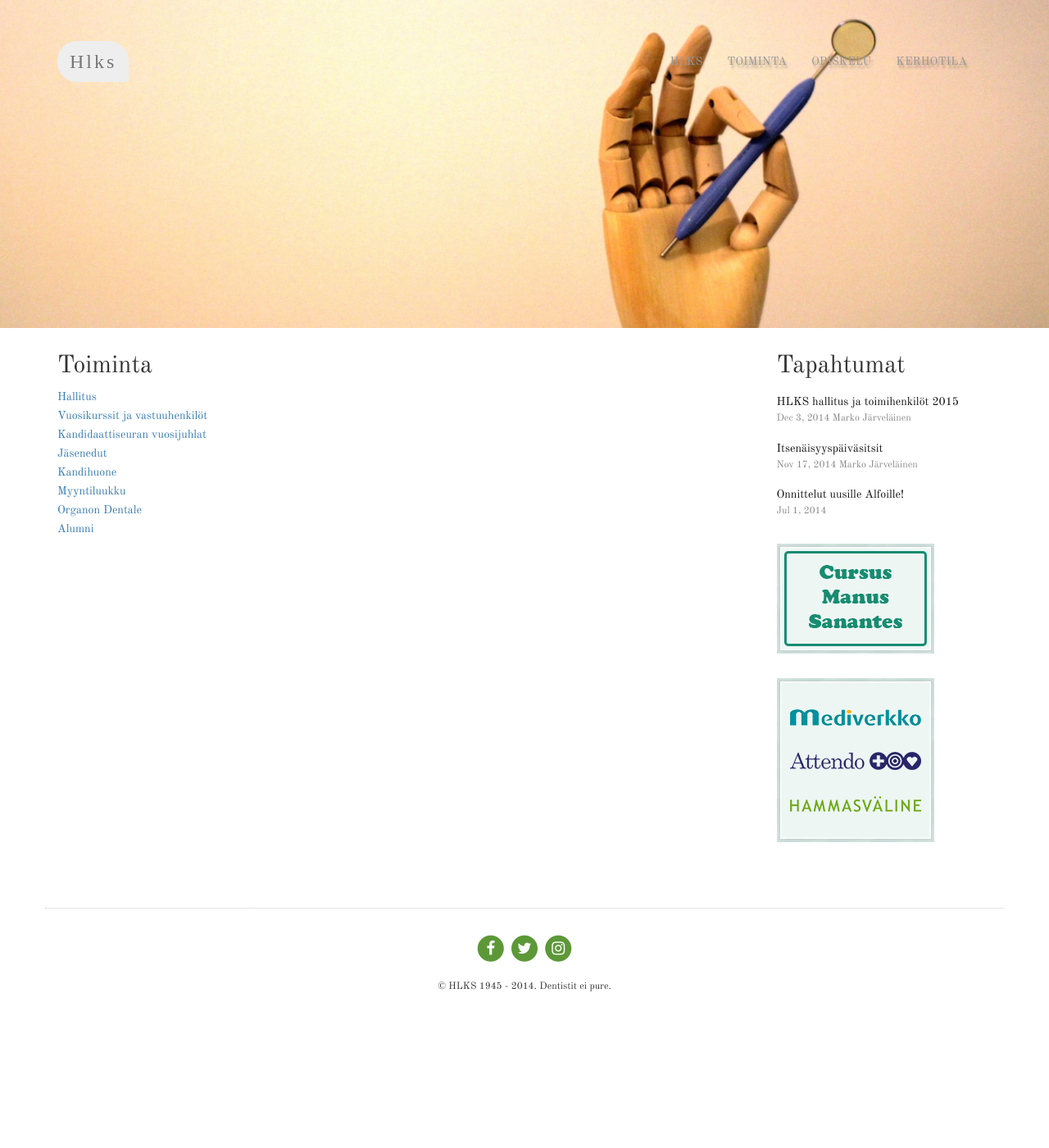
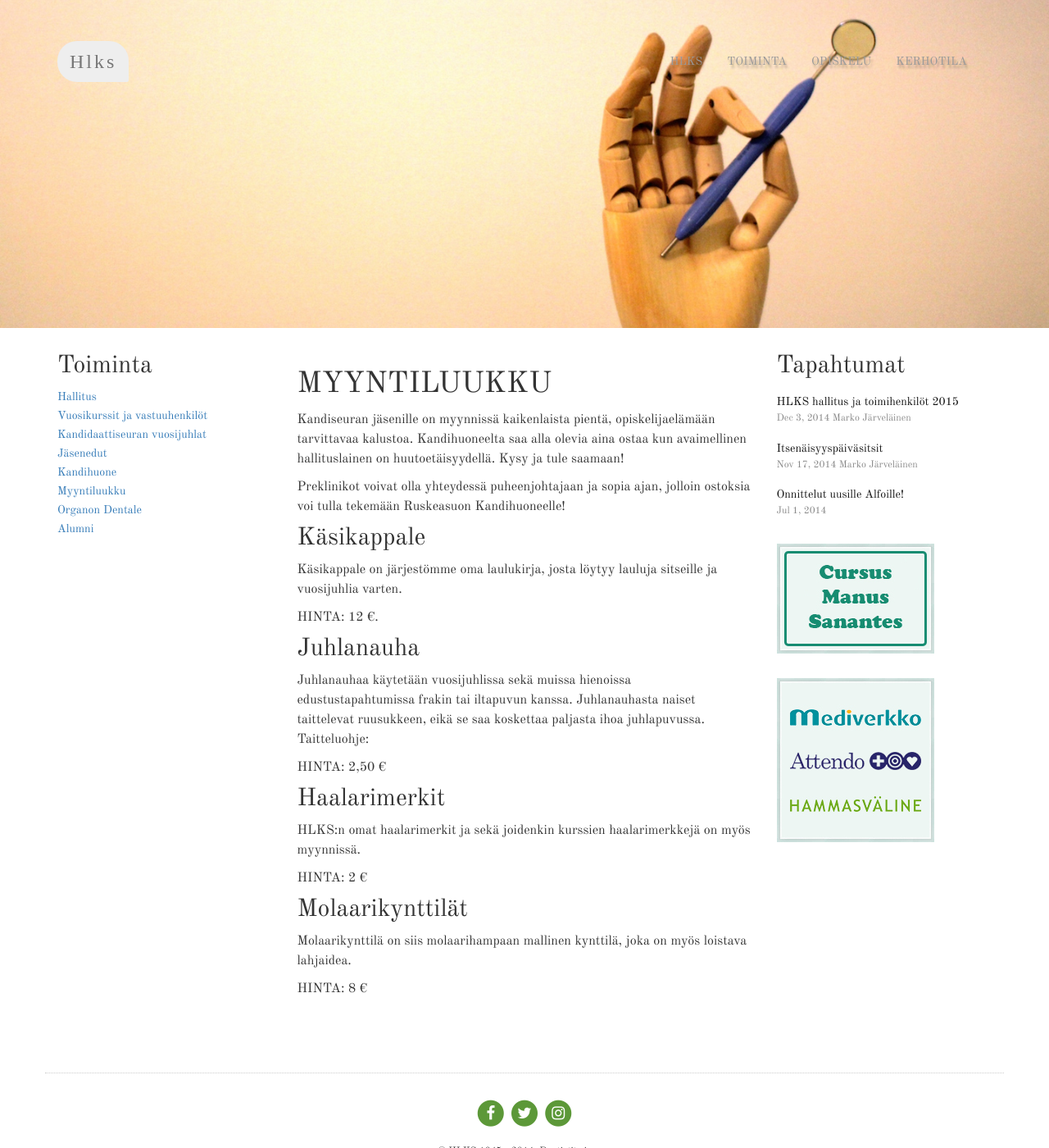
Before and after one commit to hlks/hlks.github.io, a Jekyll site: the page built from toiminta/myyntiluukku.md, in a window 1280 px wide and 1400 px high. Shown: the whole window at 82% size. Built offline with Jekyll 4.4.1, drawn with Linux system fonts in a browser that asks for light colours; nearby versions of some CDN libraries; some web fonts are replaced.

Commit message:
Update myyntiluukku.md

```diff
--- a/toiminta/myyntiluukku.md
+++ b/toiminta/myyntiluukku.md
@@ -3,3 +3,38 @@ layout: toiminta
 title: Myyntiluukku
 permalink: /toiminta/myyntiluukku/
 ---
+
+# MYYNTILUUKKU
+
+Kandiseuran jäsenille on myynnissä kaikenlaista pientä, opiskelijaelämään tarvittavaa kalustoa.
+Kandihuoneelta saa alla olevia aina ostaa kun avaimellinen hallituslainen on huutoetäisyydellä.
+Kysy ja tule saamaan!
+
+Preklinikot voivat olla yhteydessä puheenjohtajaan ja sopia ajan,
+jolloin ostoksia voi tulla tekemään Ruskeasuon Kandihuoneelle!
+
+## Käsikappale
+
+Käsikappale on järjestömme oma laulukirja, josta löytyy lauluja sitseille ja vuosijuhlia varten.
+
+HINTA: 12 €.
+
+## Juhlanauha
+
+Juhlanauhaa käytetään vuosijuhlissa sekä muissa hienoissa edustustapahtumissa frakin tai iltapuvun kanssa.
+Juhlanauhasta naiset taittelevat ruusukkeen, eikä se saa koskettaa paljasta ihoa juhlapuvussa.
+Taitteluohje:
+
+HINTA: 2,50 €
+
+## Haalarimerkit
+
+HLKS:n omat haalarimerkit ja sekä joidenkin kurssien haalarimerkkejä on myös myynnissä.
+
+HINTA: 2 €
+
+## Molaarikynttilät
+
+Molaarikynttilä on siis molaarihampaan mallinen kynttilä, joka on myös loistava lahjaidea.
+
+HINTA: 8 €
```
